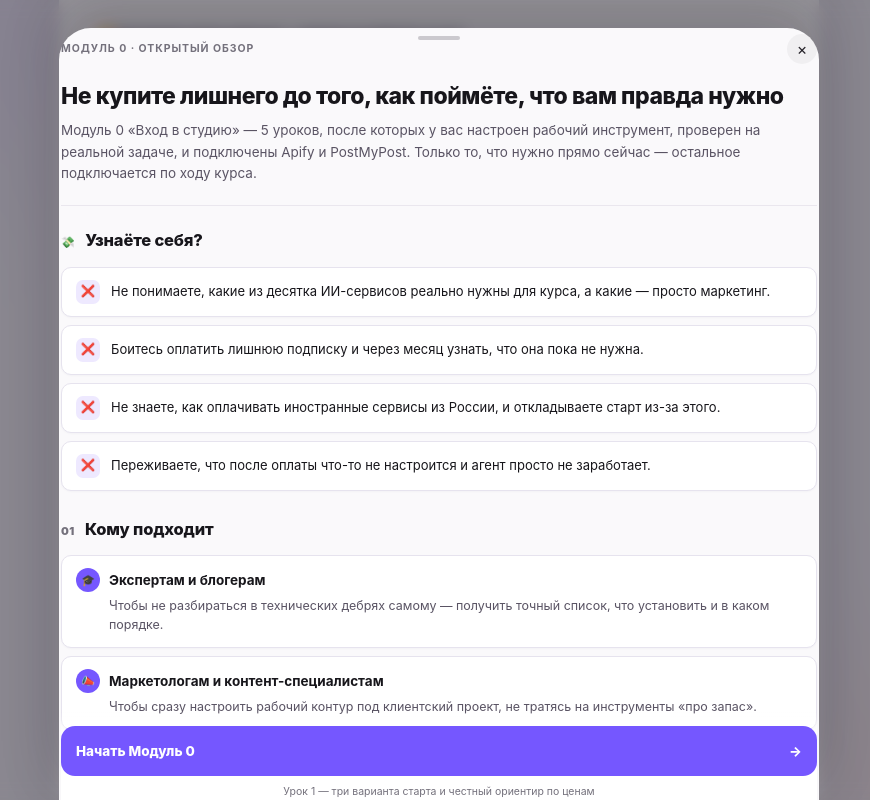
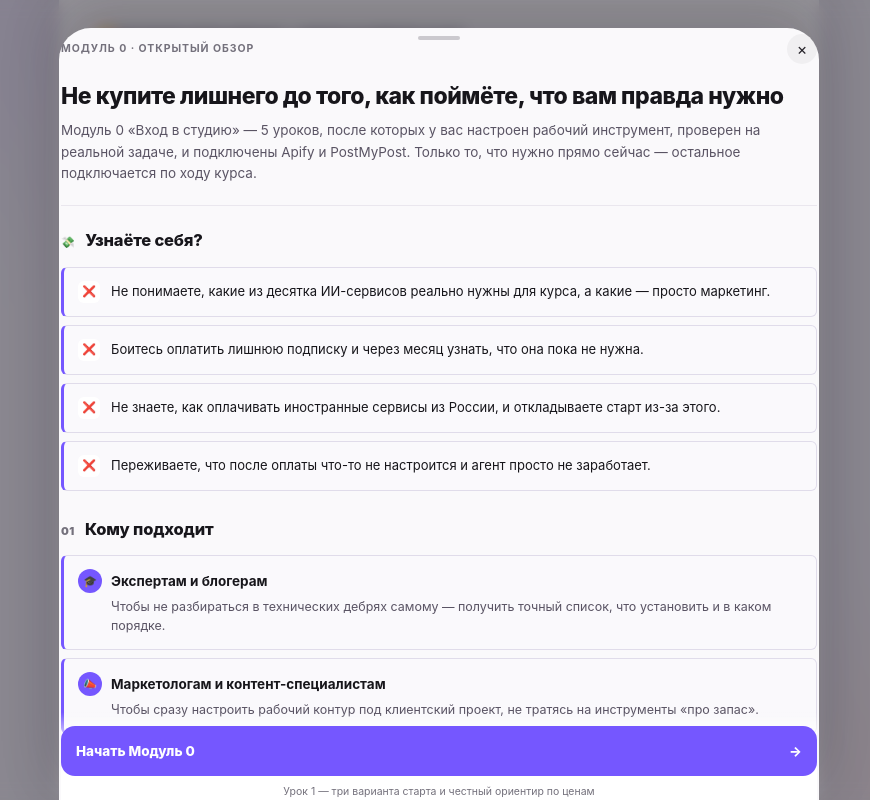
Before and after one commit to tasjakoroleva5942856-cpu/ai-content-studia, a Next.js app: page / in a window 1280 px wide. Both pictures are taken after a click on the button 640 px from the left and 1059 px from the top of the page. Shown: the part 659-1459 px from the top of the page, without its empty margins (201-1071 px from the left). Built offline with nearby package versions, Linux system fonts and the light colour scheme.

Commit message:
Use flat cards with left accent stripe instead of rounded pill-shaped items

```diff
--- a/app/globals.css
+++ b/app/globals.css
@@ -428,16 +428,16 @@ button { font:inherit; }
 .module-preview .section-head h2 { margin:0; font-size:16.5px; font-weight:800; letter-spacing:-.01em; }
 .module-preview .plain-info { font-size:13.5px; line-height:1.65; color:#332e3c; margin:0 0 14px; }
 .module-preview .scenario-grid { display:flex; flex-direction:column; gap:8px; margin:14px 0; }
-.module-preview .scenario-grid .item { display:flex; align-items:center; gap:11px; padding:12px 14px; background:#fff; border:1px solid #e6e3ee; border-radius:10px; box-shadow:0 1px 2px rgba(30,20,50,.03); font-size:13px; line-height:1.45; }
-.module-preview .scenario-grid .item .ic { flex:0 0 auto; width:24px; height:24px; border-radius:7px; background:var(--preview-accent-soft); color:var(--preview-accent); display:grid; place-items:center; font-size:11.5px; }
+.module-preview .scenario-grid .item { display:flex; align-items:center; gap:11px; padding:13px 14px; background:#faf9fc; border:1px solid #e0dcea; border-left:3px solid var(--preview-accent); border-radius:6px; font-size:13px; line-height:1.45; }
+.module-preview .scenario-grid .item .ic { flex:0 0 auto; width:22px; height:22px; border-radius:6px; background:#fff; color:var(--preview-accent); display:grid; place-items:center; font-size:11px; }
 .module-preview .info-rows { display:flex; flex-direction:column; gap:8px; margin:14px 0; }
-.module-preview .info-rows .row { padding:12px 14px; background:#fff; border:1px solid #e6e3ee; border-radius:10px; box-shadow:0 1px 2px rgba(30,20,50,.03); }
+.module-preview .info-rows .row { padding:13px 14px; background:#faf9fc; border:1px solid #e0dcea; border-left:3px solid var(--preview-accent); border-radius:6px; }
 .module-preview .info-rows .row .head { display:flex; justify-content:space-between; align-items:center; gap:8px; margin-bottom:5px; }
 .module-preview .info-rows .row .head .name { display:flex; align-items:center; gap:9px; }
 .module-preview .info-rows .row .head b { font-size:13.5px; }
 .module-preview .info-rows .row .sub { font-size:12.5px; color:#5a5464; line-height:1.5; padding-left:33px; }
 .module-preview .dot-ic { width:24px; height:24px; border-radius:50%; display:inline-flex; align-items:center; justify-content:center; font-size:11px; font-weight:900; color:#fff; flex:0 0 auto; background:var(--preview-accent); }
-.module-preview .callout { display:flex; gap:11px; padding:14px 15px; border:1px solid #e6e3ee; border-radius:12px; margin:14px 0; font-size:13px; line-height:1.55; background:#fff; box-shadow:0 1px 2px rgba(30,20,50,.03); }
+.module-preview .callout { display:flex; gap:11px; padding:14px 15px; border:1px solid #e0dcea; border-radius:8px; margin:14px 0; font-size:13px; line-height:1.55; background:#faf9fc; }
 .module-preview .callout > div { min-width:0; }
 .module-preview .callout .ic { flex:0 0 auto; font-size:15px; }
 .module-preview .callout.amber { background:#faeaf3; color:#7d3560; }
```
